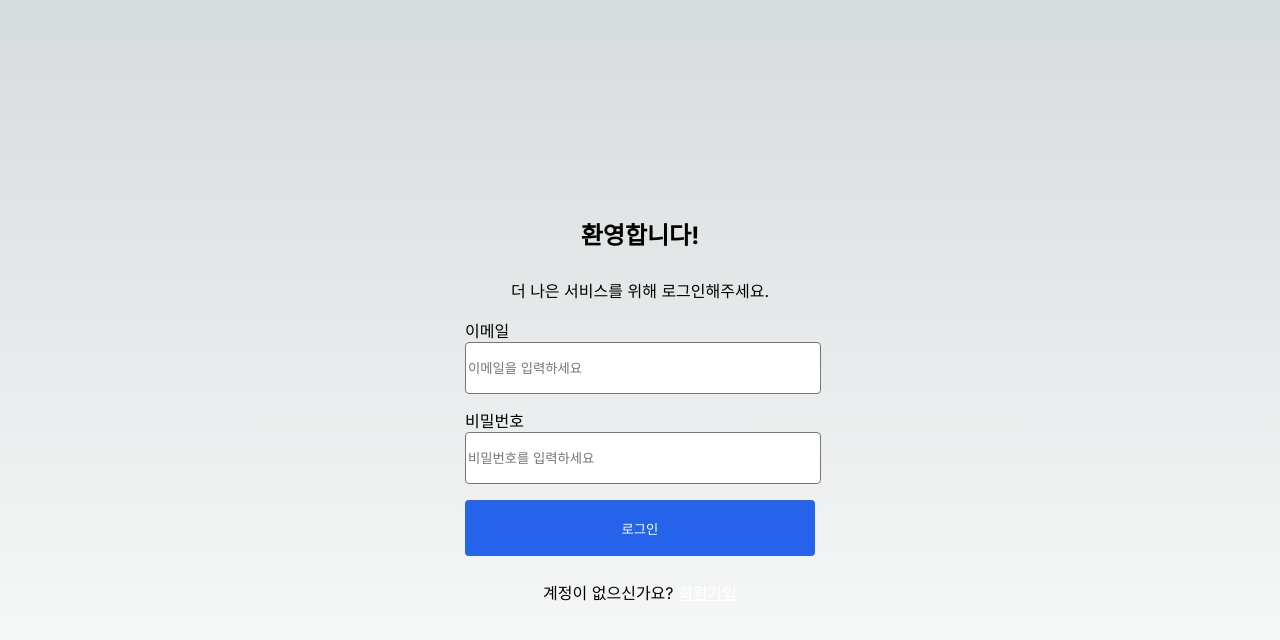
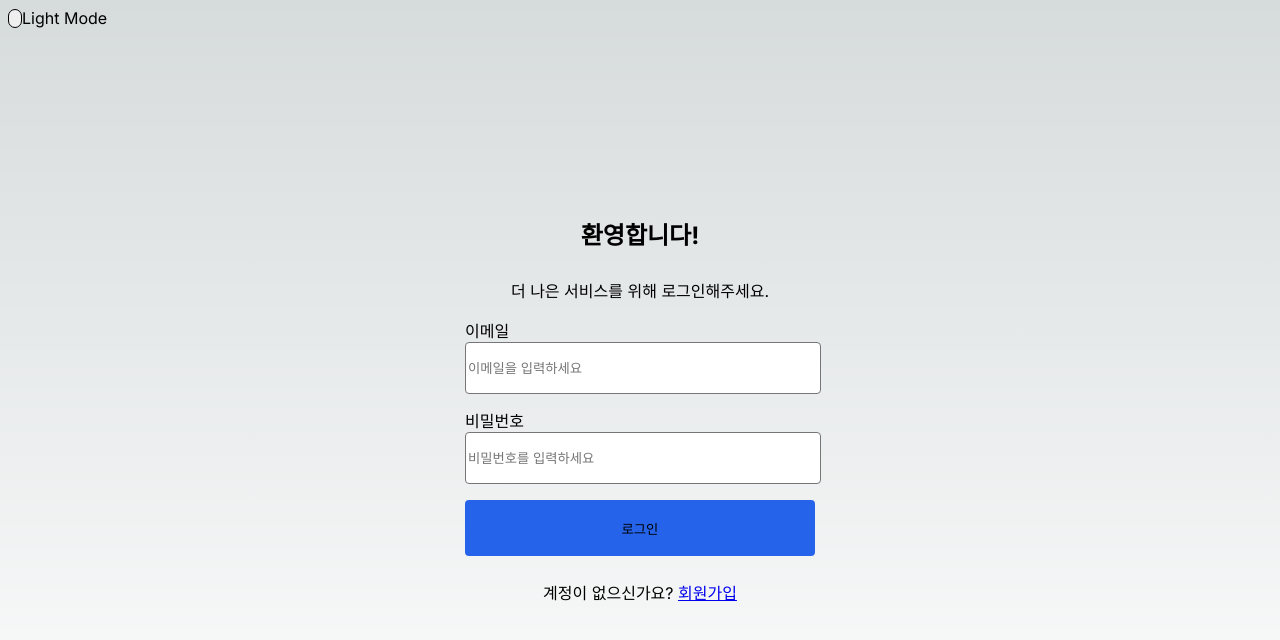
Before and after one commit to jigookang/ReactRunning, a Next.js app: page /login in a window 1280 px wide. Shown: the top 640 px of the page. Built offline with nearby package versions, Linux system fonts and the light colour scheme.

Commit message:
refactor: 코드 리팩토링 및 다크모드 라이트모드 적용

```diff
--- /dev/null
+++ b/app/components/ThemeToggle.tsx
@@ -0,0 +1,54 @@
+'use client';
+
+import { useTheme } from '../contexts/ThemeContext';
+
+export default function ThemeToggle() {
+  const { theme, toggleTheme } = useTheme();
+
+  return (
+    <div className="fixed top-6 right-6 flex items-center space-x-2 z-50">
+      <button
+        onClick={toggleTheme}
+        className="p-3 rounded-full bg-white dark:bg-gray-800 shadow-lg hover:shadow-xl transition-all duration-300 border border-gray-200 dark:border-gray-700 hover:scale-110"
+        aria-label={`Switch to ${theme === 'light' ? 'dark' : 'light'} mode`}
+      >
+        {theme === 'light' ? (
+          // Moon icon for dark mode
+          <svg
+            xmlns="http://www.w3.org/2000/svg"
+            fill="none"
+            viewBox="0 0 24 24"
+            strokeWidth={1.5}
+            stroke="currentColor"
+            className="w-5 h-5 text-gray-800 dark:text-white"
+          >
+            <path
+              strokeLinecap="round"
+              strokeLinejoin="round"
+              d="M21.752 15.002A9.718 9.718 0 0118 15.75c-5.385 0-9.75-4.365-9.75-9.75 0-1.33.266-2.597.748-3.752A9.753 9.753 0 003 11.25C3 16.635 7.365 21 12.75 21a9.753 9.753 0 009.002-5.998z"
+            />
+          </svg>
+        ) : (
+          // Sun icon for light mode
+          <svg
+            xmlns="http://www.w3.org/2000/svg"
+            fill="none"
+            viewBox="0 0 24 24"
+            strokeWidth={1.5}
+            stroke="currentColor"
+            className="w-5 h-5 text-gray-800 dark:text-white"
+          >
+            <path
+              strokeLinecap="round"
+              strokeLinejoin="round"
+              d="M12 3v2.25m6.364.386l-1.591 1.591M21 12h-2.25m-.386 6.364l-1.591-1.591M12 18.75V21m-4.773-4.227l-1.591 1.591M5.25 12H3m4.227-4.773L5.636 5.636M15.75 12a3.75 3.75 0 11-7.5 0 3.75 3.75 0 017.5 0z"
+            />
+          </svg>
+        )}
+      </button>
+      <span className="text-gray-800 dark:text-white">
+        {theme === 'light' ? 'Light Mode' : 'Dark Mode'}
+      </span>
+    </div>
+  );
+}
--- /dev/null
+++ b/app/contexts/ThemeContext.tsx
@@ -0,0 +1,57 @@
+'use client';
+
+import React, { createContext, useContext, useEffect, useState } from 'react';
+
+type Theme = 'light' | 'dark';
+
+interface ThemeContextType {
+  theme: Theme;
+  toggleTheme: () => void;
+}
+
+const ThemeContext = createContext<ThemeContextType | undefined>(undefined);
+
+export function ThemeProvider({ children }: { children: React.ReactNode }) {
+  const [theme, setTheme] = useState<Theme>('light');
+
+  // 테마 변경 시 HTML class와 localStorage 업데이트
+  useEffect(() => {
+    const root = window.document.documentElement;
+    if (theme === 'dark') {
+      root.classList.add('dark');
+    } else {
+      root.classList.remove('dark');
+    }
+    localStorage.setItem('theme', theme);
+  }, [theme]);
+
+  // 초기 테마 설정
+  useEffect(() => {
+    const savedTheme = localStorage.getItem('theme') as Theme | null;
+    const prefersDark = window.matchMedia('(prefers-color-scheme: dark)').matches;
+
+    if (savedTheme) {
+      setTheme(savedTheme);
+    } else if (prefersDark) {
+      setTheme('dark');
+    }
+  }, []);
+
+  const toggleTheme = () => {
+    setTheme(prev => prev === 'light' ? 'dark' : 'light');
+  };
+
+  return (
+    <ThemeContext.Provider value={{ theme, toggleTheme }}>
+      {children}
+    </ThemeContext.Provider>
+  );
+}
+
+export function useTheme() {
+  const context = useContext(ThemeContext);
+  if (context === undefined) {
+    throw new Error('useTheme must be used within a ThemeProvider');
+  }
+  return context;
+}
--- a/app/globals.css
+++ b/app/globals.css
@@ -8,12 +8,10 @@
   --background-end-rgb: 255, 255, 255;
 }
 
-@media (prefers-color-scheme: dark) {
-  :root {
-    --foreground-rgb: 255, 255, 255;
-    --background-start-rgb: 0, 0, 0;
-    --background-end-rgb: 0, 0, 0;
-  }
+.dark {
+  --foreground-rgb: 255, 255, 255;
+  --background-start-rgb: 0, 0, 0;
+  --background-end-rgb: 0, 0, 0;
 }
 
 body {
--- a/app/layout.tsx
+++ b/app/layout.tsx
@@ -1,6 +1,8 @@
 import type { Metadata } from 'next'
 import { Inter } from 'next/font/google'
 import './globals.css'
+import { ThemeProvider } from './contexts/ThemeContext'
+import ThemeToggle from './components/ThemeToggle'
 
 const inter = Inter({ subsets: ['latin'] })
 
@@ -15,8 +17,13 @@ export default function RootLayout({
   children: React.ReactNode
 }) {
   return (
-    <html lang="ko">
-      <body className={inter.className}>{children}</body>
+    <html lang="ko" suppressHydrationWarning>
+      <body className={`${inter.className} bg-white dark:bg-gray-900 text-gray-900 dark:text-white transition-colors duration-200`}>
+        <ThemeProvider>
+          <ThemeToggle />
+          {children}
+        </ThemeProvider>
+      </body>
     </html>
   )
 }
--- a/app/login/page.tsx
+++ b/app/login/page.tsx
@@ -6,26 +6,26 @@ import { useRouter } from 'next/navigation';
 // 상수 정의
 const STYLES = {
   container: {
-    main: "min-h-screen flex items-center justify-center bg-gradient-to-br from-gray-50 to-gray-100",
-    card: "max-w-xs w-full mx-4 bg-white rounded-xl shadow-lg overflow-hidden",
+    main: "min-h-screen flex items-center justify-center bg-gradient-to-br from-gray-50 to-gray-100 dark:from-gray-900 dark:to-gray-800",
+    card: "max-w-xs w-full mx-4 bg-white dark:bg-gray-800 rounded-xl shadow-lg overflow-hidden",
     formContainer: "p-4",
   },
   header: {
-    container: "bg-indigo-600 p-4",
+    container: "bg-indigo-600 dark:bg-indigo-700 p-4",
     icon: "w-16 h-16 bg-white/10 rounded-full flex items-center justify-center mb-3",
-    title: "text-xl font-bold",
-    subtitle: "text-center text-xs mt-[8px]",
+    title: "text-xl font-bold text-gray-900 dark:text-white",
+    subtitle: "text-center text-xs text-white/80 mt-[8px]",
   },
   form: {
     container: "space-y-4",
     inputContainer: "flex justify-center",
     inputWrapper: "w-[350px]",
-    label: "block text-xs font-medium text-gray-700",
-    input: "mt-1 block w-full h-[48px] px-7 border border-gray-300 rounded-[4px] shadow-sm focus:ring-indigo-500 focus:border-indigo-500 text-xs",
-    button: "mt-[16px] w-full h-[56px] flex items-center justify-center border border-transparent rounded-[4px] shadow-sm text-xs font-medium text-[#ffffff] bg-[#2563eb] hover:bg-[#1d4ed8] focus:outline-none focus:ring-2 focus:ring-offset-2 focus:ring-[#2563eb]",
+    label: "block text-xs font-medium text-gray-700 dark:text-gray-300",
+    input: "mt-1 block w-full h-[48px] px-7 border border-gray-300 dark:border-gray-600 rounded-[4px] shadow-sm focus:ring-indigo-500 focus:border-indigo-500 bg-white dark:bg-gray-700 text-gray-900 dark:text-white text-xs",
+    button: "mt-[16px] w-full h-[56px] flex items-center justify-center border border-transparent rounded-[4px] shadow-sm text-xs font-medium text-white bg-[#2563eb] hover:bg-[#1d4ed8] dark:bg-indigo-600 dark:hover:bg-indigo-700 focus:outline-none focus:ring-2 focus:ring-offset-2 focus:ring-[#2563eb] dark:focus:ring-indigo-500",
     linkContainer: "text-center mt-[24px]",
-    linkText: "text-xs text-gray-600",
-    link: "font-medium text-[#ffffff] hover:text-[#ffffff]",
+    linkText: "text-xs text-gray-600 dark:text-gray-400",
+    link: "font-medium text-blue-600 dark:text-white hover:text-blue-500 dark:hover:text-gray-300",
   },
   spacing: {
     inputMargin: "mt-[14px]",
--- /dev/null
+++ b/tailwind.config.ts
@@ -0,0 +1,21 @@
+import type { Config } from 'tailwindcss'
+
+const config: Config = {
+  content: [
+    './pages/**/*.{js,ts,jsx,tsx,mdx}',
+    './components/**/*.{js,ts,jsx,tsx,mdx}',
+    './app/**/*.{js,ts,jsx,tsx,mdx}',
+  ],
+  darkMode: 'class',
+  theme: {
+    extend: {
+      backgroundImage: {
+        'gradient-radial': 'radial-gradient(var(--tw-gradient-stops))',
+        'gradient-conic':
+          'conic-gradient(from 180deg at 50% 50%, var(--tw-gradient-stops))',
+      },
+    },
+  },
+  plugins: [],
+}
+export default config
```
